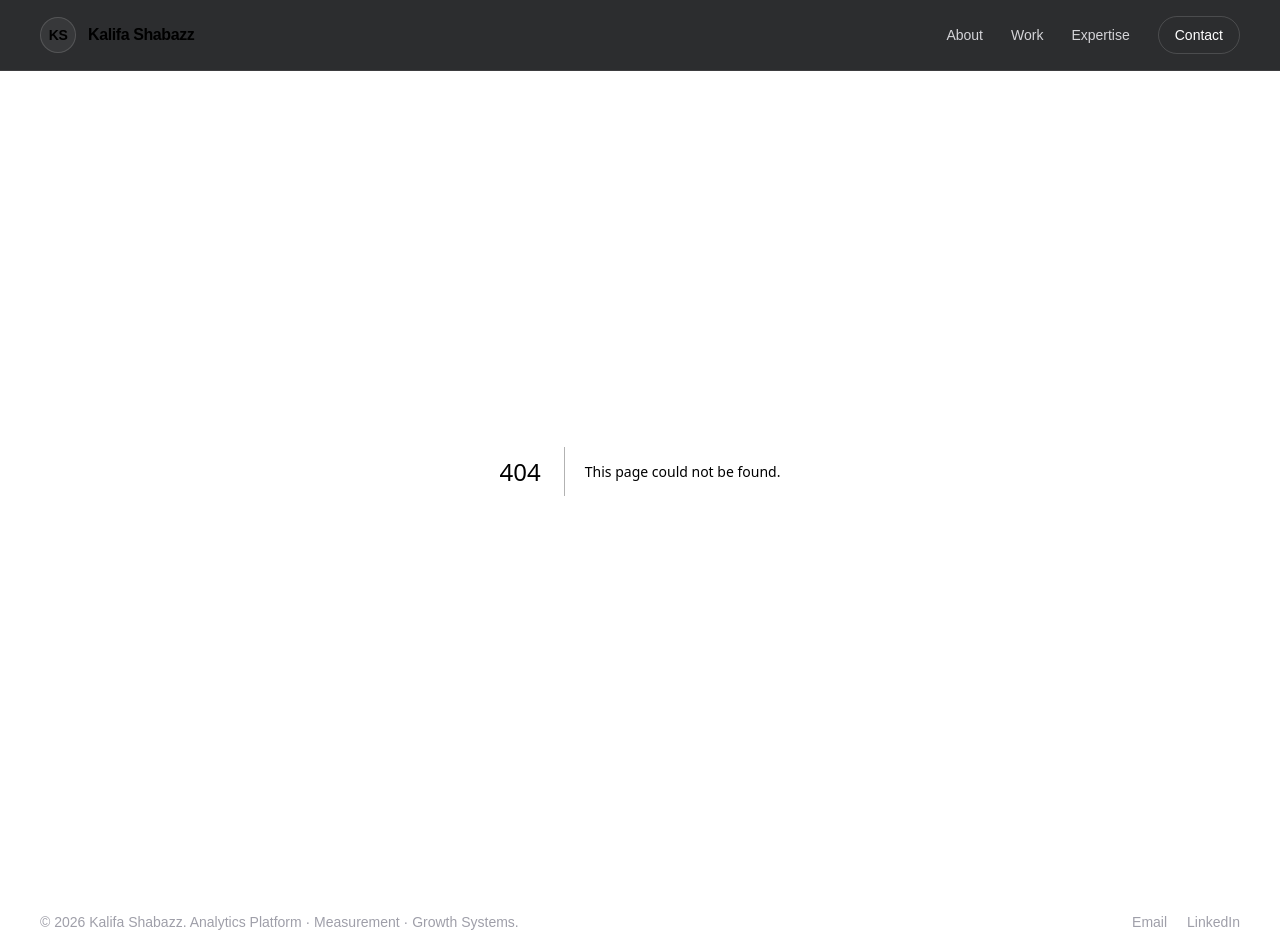
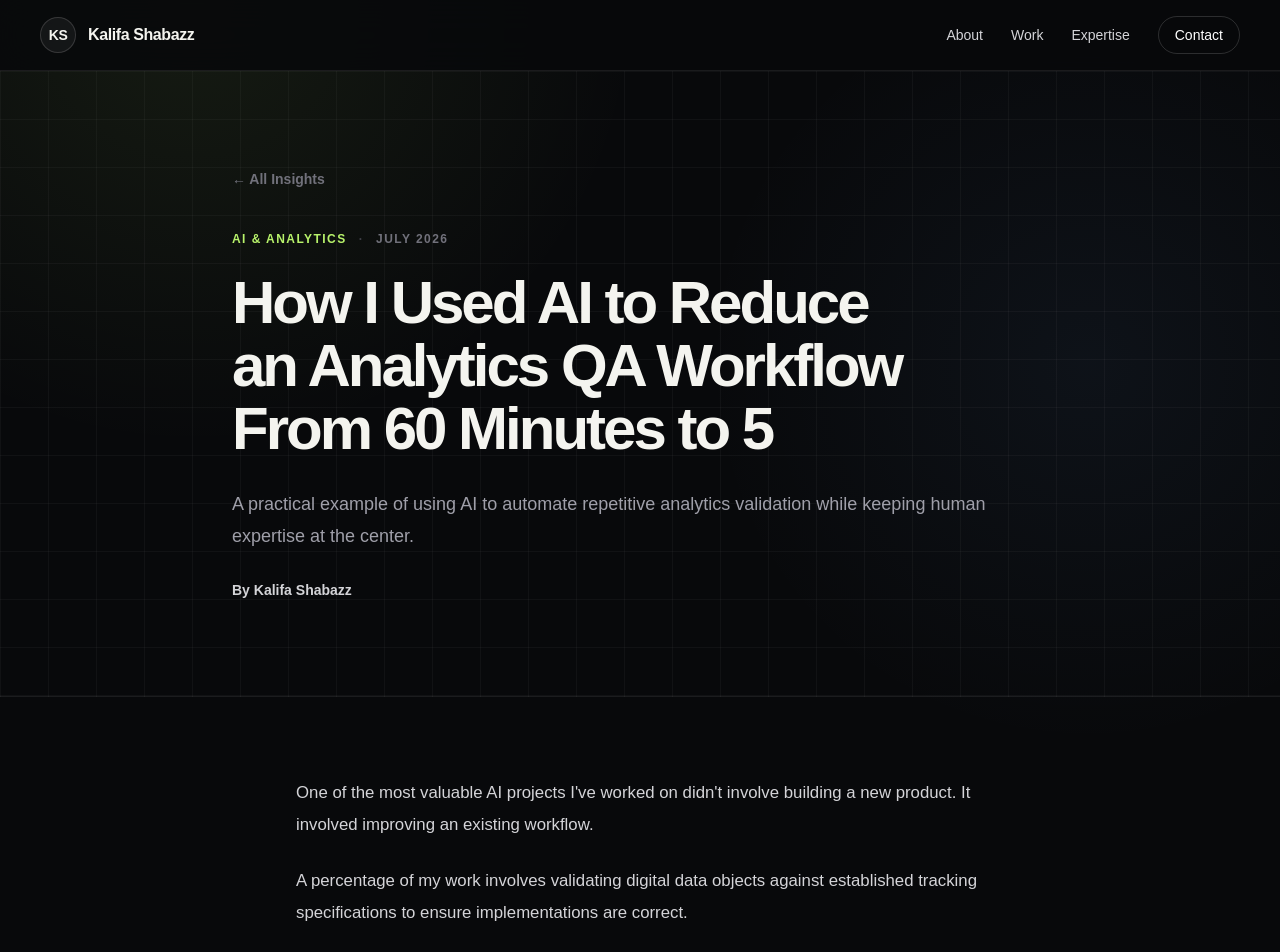
Before and after one commit to kmshabazz/portfolio-website, a Next.js app: page /insights/ai-analytics-qa-60-to-5-minutes in a window 1280 px wide. Before the commit this address had no page. Shown: the top 952 px of the page. Built offline with nearby package versions, Linux system fonts and the light colour scheme.

Commit message:
Add individual Insight pages with SEO metadata

```diff
--- /dev/null
+++ b/app/insights/[slug]/page.tsx
@@ -0,0 +1,71 @@
+import type { Metadata } from "next";
+import Link from "next/link";
+import { notFound } from "next/navigation";
+import { getInsight, insights } from "@/data/insights";
+
+export const dynamicParams = false;
+
+export function generateStaticParams() {
+  return insights.map(({ slug }) => ({ slug }));
+}
+
+export async function generateMetadata({ params }: { params: Promise<{ slug: string }> }): Promise<Metadata> {
+  const { slug } = await params;
+  const insight = getInsight(slug);
+  if (!insight) return {};
+  const url = `/insights/${insight.slug}`;
+  return {
+    title: insight.title,
+    description: insight.description,
+    alternates: { canonical: url },
+    authors: [{ name: "Kalifa Shabazz", url: "https://kalifashabazz.com" }],
+    openGraph: { title: insight.title, description: insight.description, url, type: "article", publishedTime: insight.date, authors: ["Kalifa Shabazz"] },
+    twitter: { card: "summary", title: insight.title, description: insight.description }
+  };
+}
+
+export default async function InsightPage({ params }: { params: Promise<{ slug: string }> }) {
+  const { slug } = await params;
+  const insight = getInsight(slug);
+  if (!insight) notFound();
+
+  const articleSchema = {
+    "@context": "https://schema.org",
+    "@type": "Article",
+    headline: insight.title,
+    description: insight.description,
+    datePublished: insight.date,
+    author: { "@type": "Person", name: "Kalifa Shabazz", url: "https://kalifashabazz.com" },
+    publisher: { "@type": "Person", name: "Kalifa Shabazz", url: "https://kalifashabazz.com" },
+    mainEntityOfPage: `https://kalifashabazz.com/insights/${insight.slug}`
+  };
+
+  return (
+    <main>
+      <script type="application/ld+json" dangerouslySetInnerHTML={{ __html: JSON.stringify(articleSchema) }} />
+      <article>
+        <header className="grid-lines border-b border-white/8">
+          <div className="mx-auto max-w-4xl px-6 py-16 sm:py-24 lg:px-10">
+            <Link href="/insights" className="text-sm font-semibold text-zinc-500 hover:text-[#b8f36b]">← All Insights</Link>
+            <div className="mt-10 flex flex-wrap items-center gap-3 text-xs font-semibold uppercase tracking-[.12em]">
+              <span className="text-[#b8f36b]">{insight.category}</span><span className="text-zinc-700">·</span>
+              <time className="text-zinc-500">{new Date(`${insight.date}T12:00:00`).toLocaleDateString("en-US", { month: "long", year: "numeric" })}</time>
+            </div>
+            <h1 className="mt-6 text-balance text-4xl font-semibold leading-[1.05] tracking-[-.05em] sm:text-6xl">{insight.title}</h1>
+            <p className="mt-7 max-w-3xl text-lg leading-8 text-zinc-400">{insight.description}</p>
+            <p className="mt-7 text-sm font-semibold text-zinc-300">By Kalifa Shabazz</p>
+          </div>
+        </header>
+        <div className="mx-auto max-w-3xl px-6 py-14 lg:px-10 lg:py-20">
+          <div className="space-y-6 text-[1.05rem] leading-8 text-zinc-300">
+            {insight.body.map((paragraph, index) => <p key={index}>{paragraph}</p>)}
+          </div>
+          <div className="mt-14 border-t border-white/10 pt-8">
+            <p className="text-sm leading-7 text-zinc-500">Kalifa Shabazz writes about analytics platforms, measurement, growth systems, and AI-enabled analytics operations.</p>
+            <div className="mt-5 flex flex-wrap gap-3"><Link href="/insights" className="rounded-full border border-white/15 px-5 py-2.5 text-sm font-semibold hover:bg-white/5">More Insights</Link><Link href="/#work" className="rounded-full bg-[#b8f36b] px-5 py-2.5 text-sm font-semibold text-[#090b0d]">View Case Studies</Link></div>
+          </div>
+        </div>
+      </article>
+    </main>
+  );
+}
```
